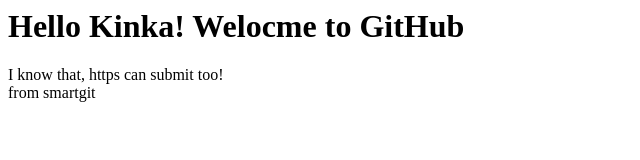
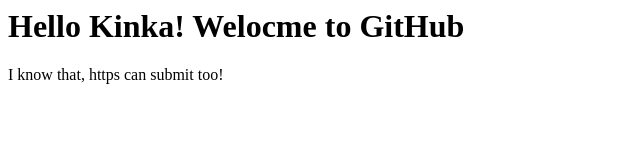
Before and after one commit to kinka/brandnew, a plain HTML site: page index.html in a window 1280 px wide. Shown: the whole page, without its empty margins (0-640 px from the left). Drawn offline with Linux system fonts and the light colour scheme.

Commit message:
feature: smartgit

```diff
--- a/index.html
+++ b/index.html
@@ -1,5 +1,4 @@
 <html>
 <h1>Hello Kinka! Welocme to GitHub</h1>
 <div>I know that, https can submit too!</div>
-<div>from smartgit</div>
 </html>
```
